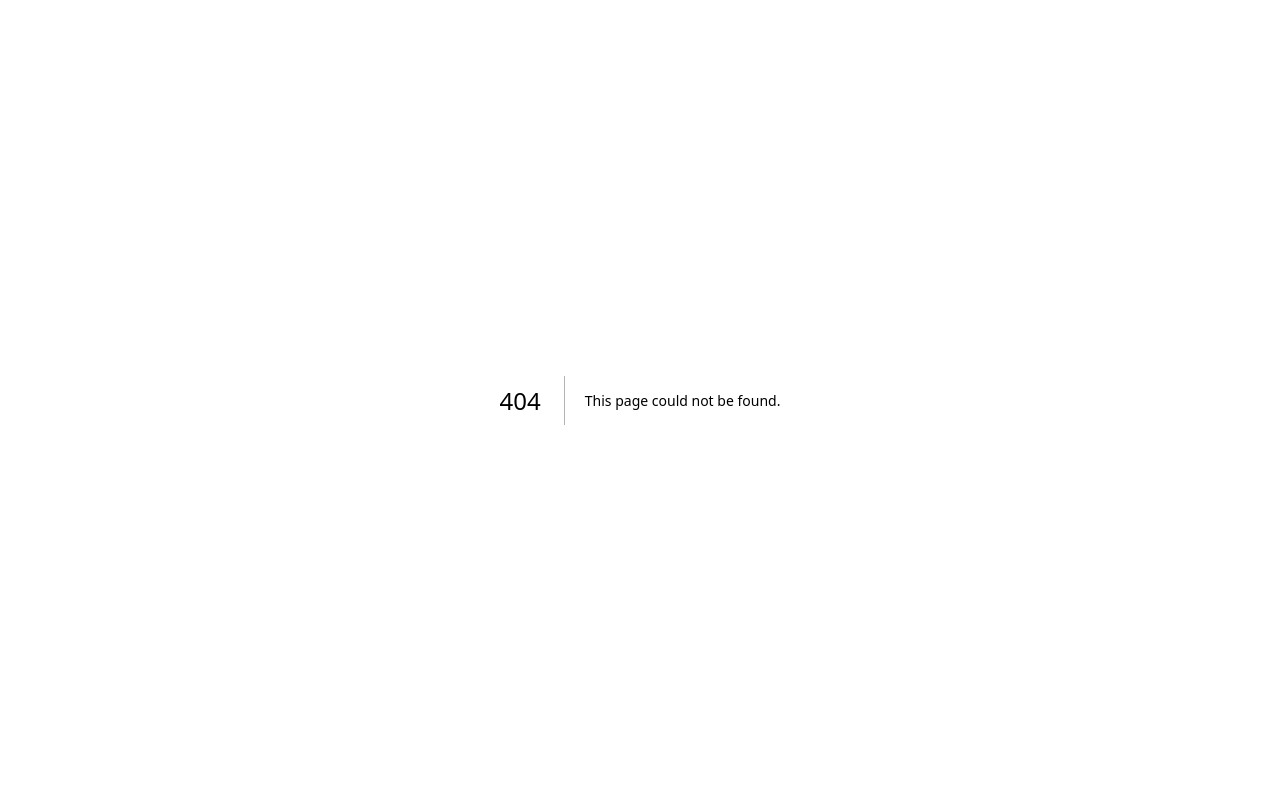
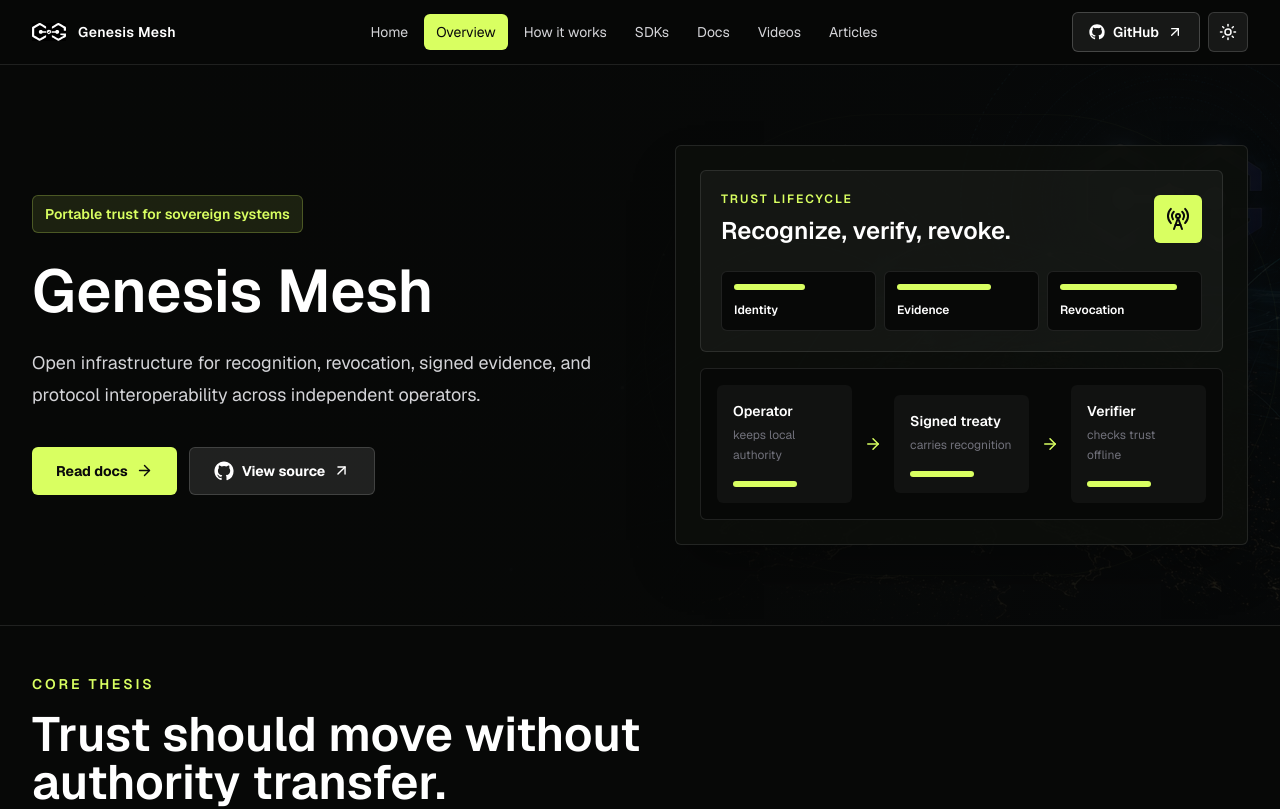
Before and after one commit to GenesisMeshLabs/genesismesh-web, a Next.js app: page /overview in a window 1280 px wide. Before the commit this address had no page. Shown: the top 809 px of the page. Built offline with nearby package versions, Linux system fonts and the light colour scheme.

Commit message:
Refactor Genesis Mesh site structure and routes

```diff
--- a/next.config.ts
+++ b/next.config.ts
@@ -3,6 +3,18 @@ import type { NextConfig } from "next";
 const nextConfig: NextConfig = {
   async redirects() {
     return [
+      ...([
+        ["/genesismesh", "/overview"],
+        ["/genesismesh/start-here", "/start-here"],
+        ["/genesismesh/sdks", "/sdks"],
+        ["/genesismesh/docs", "/docs"],
+        ["/genesismesh/videos", "/videos"],
+        ["/genesismesh/articles", "/articles"],
+      ] as const).map(([source, destination]) => ({
+        source,
+        destination,
+        permanent: true,
+      })),
       {
         // Foundation is where the How Genesis Mesh Works story starts.
         source: "/concepts/how-genesis-mesh-works",
--- a/src/app/genesismesh/articles/page.tsx
+++ b/src/app/articles/page.tsx
@@ -13,7 +13,7 @@ export const metadata: Metadata = pageMetadata({
   title: "Genesis Mesh Articles",
   description:
     "Genesis Mesh articles and long-form campaign writing on portable trust, sovereign systems, and verifiable trust state.",
-  path: "/genesismesh/articles",
+  path: "/articles",
   imageAlt: "Genesis Mesh articles",
 });
 
--- a/src/app/concepts/how-genesis-mesh-works/[view]/page.tsx
+++ b/src/app/concepts/how-genesis-mesh-works/[view]/page.tsx
@@ -65,7 +65,7 @@ export default async function HowGenesisMeshWorksViewPage({ params }: Params) {
       <script type="application/ld+json" dangerouslySetInnerHTML={{ __html: JSON.stringify(jsonLd) }} />
       <ConceptIndex view={view} />
       <div className="mt-10 flex flex-col gap-3 sm:flex-row">
-        <ButtonLink href="/genesismesh/sdks">Build with the SDKs</ButtonLink>
+        <ButtonLink href="/sdks">Build with the SDKs</ButtonLink>
         <ButtonLink href={siteLinks.genesisMeshGlossary} external variant="secondary">
           Open the glossary
         </ButtonLink>
--- a/src/app/genesismesh/docs/page.tsx
+++ b/src/app/docs/page.tsx
@@ -11,7 +11,7 @@ export const metadata: Metadata = pageMetadata({
   title: "Genesis Mesh Docs",
   description:
     "Documentation entry points for Genesis Mesh protocol concepts, source code, SDKs, and implementation notes.",
-  path: "/genesismesh/docs",
+  path: "/docs",
   imageAlt: "Genesis Mesh documentation",
   twitterDescription: "Documentation entry points for Genesis Mesh protocol concepts and SDKs.",
 });
@@ -31,7 +31,7 @@ const docsCards = [
   },
   {
     title: "SDK repositories",
-    href: "/genesismesh/sdks",
+    href: "/sdks",
     description: "Use the Go, TypeScript, and .NET SDKs as builder entry points.",
     icon: Code2,
   },
@@ -95,7 +95,7 @@ export default function DocsPage() {
             </div>
           </div>
           <Link
-            href="/genesismesh/start-here"
+            href="/start-here"
             className="group flex min-w-0 flex-col justify-between rounded-md border border-accent-ink/25 bg-accent/10 p-6 transition hover:border-accent-ink/70 hover:bg-accent/15"
           >
             <div>
--- a/src/app/genesismesh/page.tsx
+++ b/src/app/overview/page.tsx
@@ -12,7 +12,7 @@ import { genesisMeshIntro, genesisMeshRouteCards } from "@/content/pages";
 export const metadata: Metadata = pageMetadata({
   title: seo.title,
   description: seo.description,
-  path: "/genesismesh",
+  path: "/overview",
   imageAlt: "Genesis Mesh portable trust for sovereign systems",
 });
 
@@ -60,7 +60,7 @@ export default function GenesisMeshPage() {
               {genesisMeshIntro.description}
             </p>
             <div className="mt-9 flex flex-col gap-3 sm:flex-row">
-              <ButtonLink href="/genesismesh/docs">
+              <ButtonLink href="/docs">
                 Read docs
               </ButtonLink>
               <ButtonLink
--- a/src/app/genesismesh/sdks/page.tsx
+++ b/src/app/sdks/page.tsx
@@ -11,7 +11,7 @@ export const metadata: Metadata = pageMetadata({
   title: "Genesis Mesh SDKs",
   description:
     "Genesis Mesh SDKs for Go, TypeScript, and .NET developers integrating portable trust into real systems.",
-  path: "/genesismesh/sdks",
+  path: "/sdks",
   imageAlt: "Genesis Mesh SDKs",
 });
 
--- a/src/app/genesismesh/start-here/page.tsx
+++ b/src/app/start-here/page.tsx
@@ -10,7 +10,7 @@ export const metadata: Metadata = pageMetadata({
   title: "Start Here: Genesis Mesh",
   description:
     "A short introduction to Genesis Mesh, portable trust, sovereign systems, recognition, revocation, and verifiable trust state.",
-  path: "/genesismesh/start-here",
+  path: "/start-here",
   imageAlt: "Start here with Genesis Mesh",
   twitterDescription: "A short introduction to Genesis Mesh and portable trust for sovereign systems.",
 });
@@ -60,7 +60,7 @@ export default function StartHerePage() {
 
         <div className="mt-10 flex flex-col gap-3 sm:flex-row">
           <Link
-            href="/genesismesh"
+            href="/overview"
             className="inline-flex h-12 items-center justify-center gap-2 rounded-md bg-accent px-6 text-sm font-bold text-on-accent transition hover:bg-tile"
           >
             Explore Genesis Mesh
@@ -71,7 +71,7 @@ export default function StartHerePage() {
             <ArrowRight size={18} aria-hidden="true" />
           </Link>
           <Link
-            href="/genesismesh/docs"
+            href="/docs"
             className="inline-flex h-12 items-center justify-center gap-2 rounded-md border border-ink/15 bg-ink/10 px-6 text-sm font-bold text-ink transition hover:border-accent-ink/70"
           >
             Read docs
--- a/src/app/genesismesh/videos/page.tsx
+++ b/src/app/videos/page.tsx
@@ -15,7 +15,7 @@ export const metadata: Metadata = pageMetadata({
   title: "Genesis Mesh Videos",
   description:
     "Watch Genesis Mesh campaign videos about portable trust, sovereign systems, recognition, revocation, and protocol interoperability.",
-  path: "/genesismesh/videos",
+  path: "/videos",
   imageAlt: "Genesis Mesh videos",
 });
 
--- a/src/components/home-hub.tsx
+++ b/src/components/home-hub.tsx
@@ -15,13 +15,13 @@ const featureStrip = [
 const hubCards = [
   {
     title: "Genesis Mesh",
-    href: "/genesismesh",
+    href: "/overview",
     text: "Portable trust infrastructure for sovereign systems, operators, services, and agents.",
     icon: Network,
   },
   {
     title: "Start here",
-    href: "/genesismesh/start-here",
+    href: "/start-here",
     text: "A short explainer for people new to the Genesis Mesh thesis.",
     icon: ShieldCheck,
   },
@@ -33,19 +33,19 @@ const hubCards = [
   },
   {
     title: "SDKs",
-    href: "/genesismesh/sdks",
+    href: "/sdks",
     text: "Go, TypeScript, and .NET client paths for real integration work.",
     icon: Code2,
   },
   {
     title: "Videos",
-    href: "/genesismesh/videos",
+    href: "/videos",
     text: "All public campaign videos from the GenesisMesh Labs YouTube channel.",
     icon: Play,
   },
   {
     title: "Articles",
-    href: "/genesismesh/articles",
+    href: "/articles",
     text: "Long-form campaign articles and founder notes.",
     icon: FileText,
   },
--- a/src/content/pages.ts
+++ b/src/content/pages.ts
@@ -28,7 +28,7 @@ export const homeHubContent = {
       "Developer resources, protocols, SDKs, videos, and articles for building portable trust across independent operators.",
     primaryCta: {
       label: "New to Genesis Mesh? Start here",
-      href: "/genesismesh/start-here",
+      href: "/start-here",
     },
     secondaryCta: {
       label: "View on GitHub",
@@ -68,7 +68,7 @@ export const genesisMeshRouteCards: RouteCard[] = [
   {
     eyebrow: "",
     title: "Start here",
-    href: "/genesismesh/start-here",
+    href: "/start-here",
     description: "A short explainer for new visitors.",
     icon: ShieldCheck,
   },
@@ -82,28 +82,28 @@ export const genesisMeshRouteCards: RouteCard[] = [
   {
     eyebrow: "",
     title: "SDKs",
-    href: "/genesismesh/sdks",
+    href: "/sdks",
     description: "Use Genesis Mesh from Go, TypeScript, and .NET.",
     icon: Code2,
   },
   {
     eyebrow: "",
     title: "Docs",
-    href: "/genesismesh/docs",
+    href: "/docs",
     description: "Read protocol notes, source docs, and implementation entry points.",
     icon: BookOpen,
   },
   {
     eyebrow: "",
     title: "Videos",
-    href: "/genesismesh/videos",
+    href: "/videos",
     description: "Watch the current public campaign video library.",
     icon: Play,
   },
   {
     eyebrow: "",
     title: "Articles",
-    href: "/genesismesh/articles",
+    href: "/articles",
     description: "Read long-form campaign writing from Patreon.",
     icon: FileText,
   },
--- a/src/content/site.ts
+++ b/src/content/site.ts
@@ -10,7 +10,7 @@ export const siteConfig = {
 
 export const siteLinks = {
   home: siteConfig.url,
-  genesisMesh: `${siteConfig.url}/genesismesh`,
+  genesisMesh: `${siteConfig.url}/overview`,
   docs: "https://docs.genesismesh.org/",
   genesisMeshGlossary: "https://docs.genesismesh.org/concepts/glossary.html",
   githubOrg: "https://github.com/GenesisMeshLabs",
@@ -33,16 +33,16 @@ export type NavItem = {
 
 export const navItems: NavItem[] = [
   { label: "Home", href: "/" },
-  { label: "Overview", href: "/genesismesh" },
+  { label: "Overview", href: "/overview" },
   {
     label: "How it works",
     href: "/concepts/how-genesis-mesh-works/foundation",
     activePrefix: "/concepts/how-genesis-mesh-works",
   },
-  { label: "SDKs", href: "/genesismesh/sdks" },
-  { label: "Docs", href: "/genesismesh/docs" },
-  { label: "Videos", href: "/genesismesh/videos" },
-  { label: "Articles", href: "/genesismesh/articles" },
+  { label: "SDKs", href: "/sdks" },
+  { label: "Docs", href: "/docs" },
+  { label: "Videos", href: "/videos" },
+  { label: "Articles", href: "/articles" },
 ];
 
 export type ExternalChannel = {
@@ -81,13 +81,13 @@ export const externalChannels: ExternalChannel[] = [
 
 export const sitemapRoutes = [
   { path: "/", priority: 1 },
-  { path: "/genesismesh", priority: 0.9 },
-  { path: "/genesismesh/start-here", priority: 0.85 },
+  { path: "/overview", priority: 0.9 },
+  { path: "/start-here", priority: 0.85 },
   { path: "/concepts/how-genesis-mesh-works/foundation", priority: 0.85 },
   { path: "/concepts/how-genesis-mesh-works/governed-action", priority: 0.85 },
   { path: "/concepts/how-genesis-mesh-works/full-model", priority: 0.85 },
-  { path: "/genesismesh/sdks", priority: 0.8 },
-  { path: "/genesismesh/docs", priority: 0.8 },
-  { path: "/genesismesh/videos", priority: 0.8 },
-  { path: "/genesismesh/articles", priority: 0.8 },
+  { path: "/sdks", priority: 0.8 },
+  { path: "/docs", priority: 0.8 },
+  { path: "/videos", priority: 0.8 },
+  { path: "/articles", priority: 0.8 },
 ] as const;
```
Also changed, not shown: 1 other file (tests, documents, lock files or other folders).
